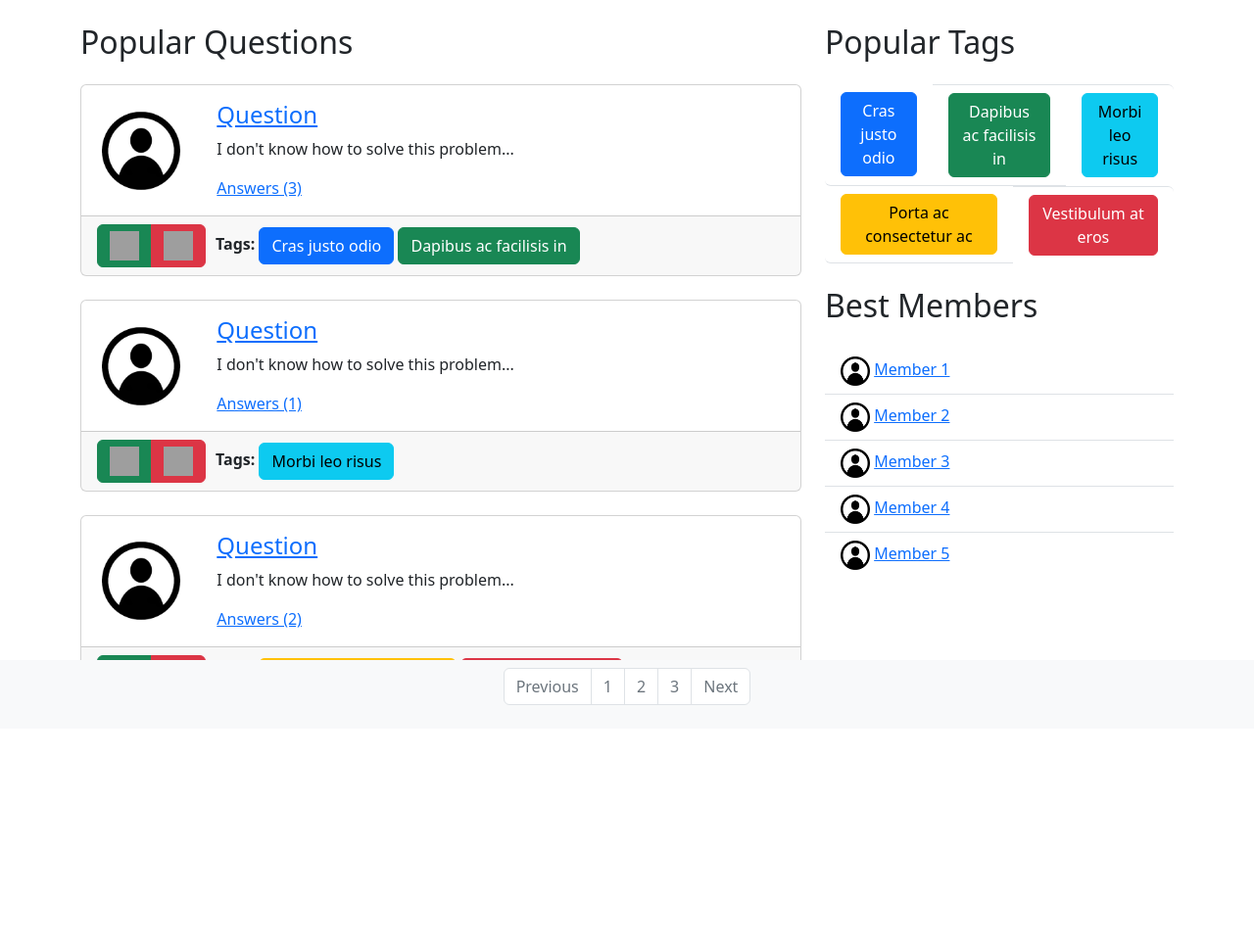
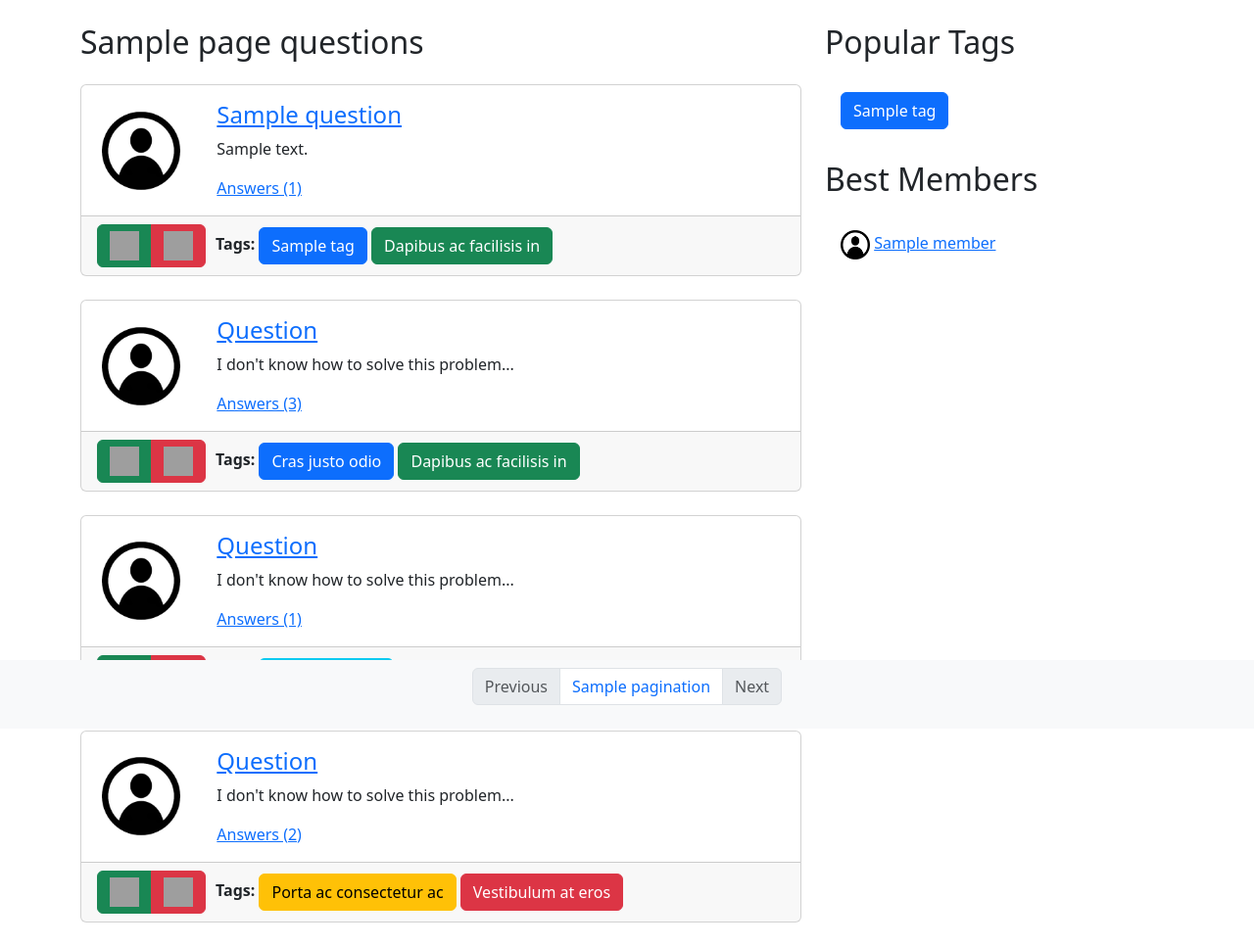
Before and after one commit to oFem1m/TP_WEB_PY, a Django app: template templates/index.html in a window 1280 px wide. Shown: the part 56-1022 px from the top of the page at 98% size. Before the commit the page ends 776 px from the top, so only its background shows below. Run offline with Django 4.2, Linux system fonts and the light colour scheme; the template is opened without the code that fills it: most values are stand-ins (such as "Sample title", 1, 10 or a date in 2020); some libraries are stand-ins or nearby versions; grey boxes are pictures that could not be loaded.

Commit message:
pagination and some components were added

```diff
--- /dev/null
+++ b/templates/components/pagination.html
@@ -0,0 +1,35 @@
+<div class="container-fluid justify-content-center">
+    <nav aria-label="Page navigation">
+        <ul class="pagination">
+            {% if page_obj.has_previous is not True %}
+                <li class="page-item disabled">
+                    <a class="page-link">Previous</a>
+                </li>
+            {% else %}
+                <li class="page-item">
+                    <a class="page-link" href="?page={{ page_obj.previous_page_number }}">Previous</a>
+                </li>
+            {% endif %}
+            {% for i in pagination %}
+                {% if i == page_obj.number %}
+                    <li class="page-item active" aria-current="page">
+                        <a class="page-link" href="#">{{ i }}</a>
+                    </li>
+                {% elif i == '…' %}
+                    <li class="page-item page-link">{{ i }}</li>
+                {% else %}
+                    <li class="page-item"><a class="page-link" href="?page={{ i }}">{{ i }}</a></li>
+                {% endif %}
+            {% endfor %}
+            {% if page_obj.has_next is not True %}
+                <li class="page-item disabled">
+                    <a class="page-link">Next</a>
+                </li>
+            {% else %}
+                <li class="page-item">
+                    <a class="page-link" href="?page={{ page_obj.next_page_number }}">Next</a>
+                </li>
+            {% endif %}
+        </ul>
+    </nav>
+</div>
--- /dev/null
+++ b/templates/components/question-item.html
@@ -0,0 +1,39 @@
+{% load static %}
+<div class="card mb-4">
+    <div class="row g-0">
+        <div class="col-md-2 d-flex justify-content-center align-items-center ">
+            <img src="{% static '/assets/avatar.png' %}" width="80" height="80" alt="Аватар">
+        </div>
+        <div class="col-md-10">
+            <div class="card-body">
+                <h4 class="card-title"><a href="{% url 'question' %}">{{ question.title }}</a></h4>
+                <p class="card-text">{{ question.content }}</p>
+                <a href="{% url 'question' %}" class="card-link">Answers ({{ question.num_answers }})</a>
+            </div>
+        </div>
+    </div>
+    <div class="card-footer">
+        <div class="row align-items-center">
+            <div class="col-2">
+                <div class="btn-group" role="group" aria-label="Лайк и дисклайк">
+                    <button type="button" class="btn btn-success">
+                        <img src="{% static '/assets/upvote.svg' %}" width="30" height="30"
+                             alt="За">
+                    </button>
+                    <button type="button" class="btn btn-danger">
+                        <img src="{% static '/assets/upvote.svg' %}" width="30" height="30"
+                             alt="Против"
+                             style="transform: rotate(180deg)">
+                    </button>
+                </div>
+            </div>
+            <div class="col-10">
+                <div class="fw-bold">
+                    Tags:
+                    <a href="#" class="btn btn-primary">{{ tag }}</a>
+                    <a href="#" class="btn btn-success">Dapibus ac facilisis in</a>
+                </div>
+            </div>
+        </div>
+    </div>
+</div>
--- a/templates/index.html
+++ b/templates/index.html
@@ -8,7 +8,10 @@
 {% block content %}
     <div class="row">
         <div class="container mt-4">
-            <h2 class="mb-4">Popular Questions</h2>
+            <h2 class="mb-4">{{ page_questions }}</h2>
+            {% for question in page_obj %}
+                {% include 'components/question-item.html' %}
+            {% endfor %}
             <div class="card mb-4">
                 <div class="row g-0">
                     <div class="col-md-2 d-flex justify-content-center align-items-center ">
--- a/templates/layouts/base.html
+++ b/templates/layouts/base.html
@@ -26,7 +26,8 @@
                     <input class="form-control mr-2" type="search" placeholder="Search" aria-label="Search">
                     <button class="btn btn-outline-success" type="submit">Search</button>
                     {% block ask %}
-                    <button class="btn btn-primary" type="button" onclick="window.location.href = '{% url 'ask' %}'">Ask!
+                        <button class="btn btn-primary" type="button"
+                                onclick="window.location.href = '{% url 'ask' %}'">Ask!
                     {% endblock %}
                     </button>
                 </form>
@@ -65,23 +66,12 @@
                     <div class="container mt-4">
                         <h2 class="mb-4">Popular Tags</h2>
                         <ul class="list-group list-group-flush list-group-horizontal">
+                            {% for tag in stats.tags %}
                                 <li class="list-group-item">
-                                <a href="" class="btn btn-primary">Cras justo odio</a>
+                                    <a href="" class="btn btn-primary">{{ tag }}</a>
                                 </li>
-                            <li class="list-group-item">
-                                <a href="" class="btn btn-success">Dapibus ac facilisis in</a>
-                            </li>
-                            <li class="list-group-item">
-                                <a href="" class="btn btn-info">Morbi leo risus</a>
-                            </li>
-                        </ul>
-                        <ul class="list-group list-group-flush list-group-horizontal">
-                            <li class="list-group-item">
-                                <a href="" class="btn btn-warning">Porta ac consectetur ac</a>
-                            </li>
-                            <li class="list-group-item">
-                                <a href="" class="btn btn-danger">Vestibulum at eros</a>
-                            </li>
+                            {% endfor %}
+
                         </ul>
                     </div>
                 </div>
@@ -89,31 +79,13 @@
                     <div class="container mt-4">
                         <h2 class="mb-4">Best Members</h2>
                         <ul class="list-group list-group-flush">
+                            {% for member in stats.best_members %}
                                 <li class="list-group-item">
                                     <img src="{% static '/assets/avatar.png' %}" width="30" height="30"
                                          alt="Аватар пользователя">
-                                <a href="/profile/member1">Member 1</a>
+                                    <a href="/profile/member1">{{ member }}</a>
                                 </li>
-                            <li class="list-group-item">
-                                <img src="{% static '/assets/avatar.png' %}" width="30" height="30"
-                                     alt="Аватар пользователя 2">
-                                <a href="/profile/member2">Member 2</a>
-                            </li>
-                            <li class="list-group-item">
-                                <img src="{% static '/assets/avatar.png' %}" width="30" height="30"
-                                     alt="Аватар пользователя 3">
-                                <a href="/profile/member3">Member 3</a>
-                            </li>
-                            <li class="list-group-item">
-                                <img src="{% static '/assets/avatar.png' %}" width="30" height="30"
-                                     alt="Аватар пользователя 4">
-                                <a href="/profile/member4">Member 4</a>
-                            </li>
-                            <li class="list-group-item">
-                                <img src="{% static '/assets/avatar.png' %}" width="30" height="30"
-                                     alt="Аватар пользователя 5">
-                                <a href="/profile/member5">Member 5</a>
-                            </li>
+                            {% endfor %}
                         </ul>
                     </div>
                 </div>
@@ -125,17 +97,7 @@
 {% block footer %}
     <footer>
         <nav class="navbar fixed-bottom navbar-light bg-light">
-            <div class="container-fluid justify-content-center">
-                <nav aria-label="Page navigation">
-                    <ul class="pagination">
-                        <li class="page-item"><a class="page-link text-secondary" href="#">Previous</a></li>
-                        <li class="page-item"><a class="page-link text-secondary" href="#">1</a></li>
-                        <li class="page-item"><a class="page-link text-secondary" href="#">2</a></li>
-                        <li class="page-item"><a class="page-link text-secondary" href="#">3</a></li>
-                        <li class="page-item"><a class="page-link text-secondary" href="#">Next</a></li>
-                    </ul>
-                </nav>
-            </div>
+            {% include 'components/pagination.html' %}
        </nav>
     </footer>
 {% endblock %}
--- a/templates/login.html
+++ b/templates/login.html
@@ -13,7 +13,7 @@
         <a class="nav-link" href="{% url 'login' %}">Log in</a>
     </li>
     <li class="nav-item">
-        <a class="nav-link" href="{% url 'signup' %}">Register</a>
+        <a class="nav-link" href="{% url 'signup' %}">Sign up</a>
     </li>
 {% endblock %}
 
@@ -43,7 +43,7 @@
                 </div>
             </div>
 
-            <p class="mt-3">Don't have an account? <a href="{% url 'signup' %}">Register</a></p>
+            <p class="mt-3">Don't have an account? <a href="{% url 'signup' %}">Sign up</a></p>
         </div>
     </div>
 {% endblock %}
--- a/templates/register.html
+++ b/templates/register.html
@@ -24,14 +24,14 @@
         <a class="nav-link" href="{% url 'login' %}">Log in</a>
     </li>
     <li class="nav-item">
-        <a class="nav-link" href="{% url 'signup' %}">Register</a>
+        <a class="nav-link" href="{% url 'signup' %}">Sign up</a>
     </li>
 {% endblock %}
 
 {% block content %}
     <div class="row">
         <div class="container mt-4">
-            <h2 class="mb-4">Register</h2>
+            <h2 class="mb-4">Sign up</h2>
             <form action="./index.html" method="post" enctype="multipart/form-data">
                 <div class="mb-3">
                     <label for="login" class="form-label">Login</label>
```
Also changed, not shown: app/views.py (+45 -5 lines), templates/components/reply-item.html (added, +37 -0 lines), templates/question.html (line endings or trailing spaces). Lines whose indentation alone changed are shown as unchanged.
